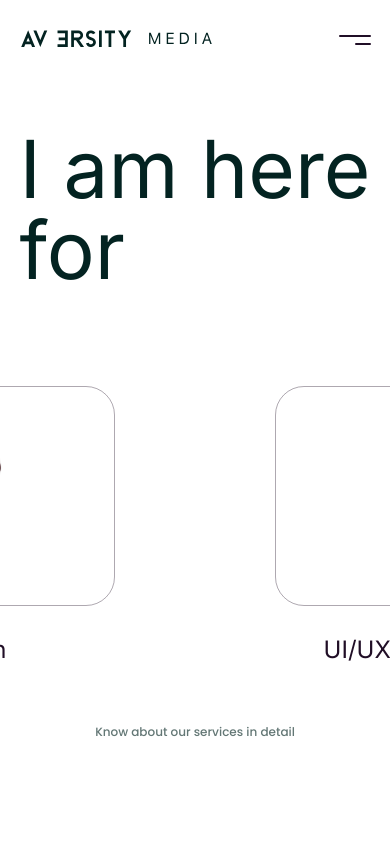
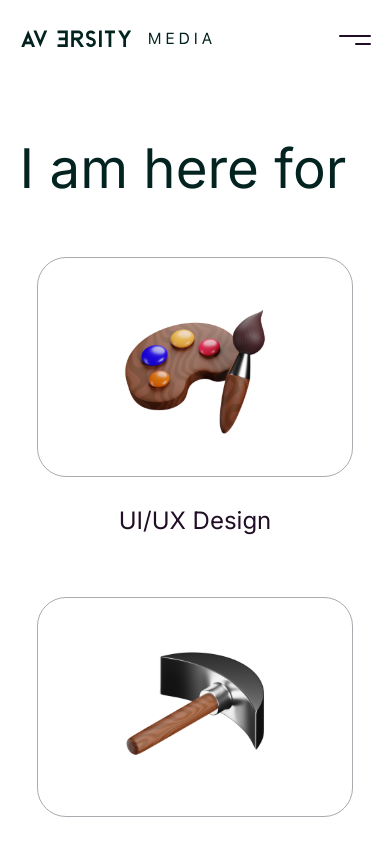
Before and after one commit to dibkb/aversitymediaOfficial, a Next.js app: page /getstarted in a window 390 px wide. Built offline with nearby package versions, Linux system fonts and the light colour scheme.

Commit message:
contact form 3 pages mobile responsive

```diff
--- a/pages/getstarted.tsx
+++ b/pages/getstarted.tsx
@@ -16,6 +16,7 @@ const Getstarted: React.FC = () => {
     setSlider((prev) => prev - 1);
   };
   const [formValue, setFormValue] = useState(formDefaultContext);
+  console.log(formValue.work);
   return (
     <FormContext.Provider
       value={{
@@ -40,16 +41,35 @@ const Getstarted: React.FC = () => {
             </a>
           )}
           {slider === 0 && <span className={styles["buffer"]}>buffer</span>}
+          {/* ================== next button =================== */}
           {slider === 2 && (
             <div className={styles["submit-container"]}>
               <CtaText arrow={false} tick={true} text="Submit Response" />
             </div>
           )}
-          {slider !== 2 && (
-            <div className={styles["arrow"]} onClick={incrementSlide}>
+          {slider === 1 && (
+            <div
+              className={styles["roundButtonContainer"]}
+              onClick={incrementSlide}
+            >
               <RoundButton />
             </div>
           )}
+          {slider === 0 && (
+            <>
+              <div
+                className={
+                  formValue.work !== null
+                    ? styles["roundButtonContainer"]
+                    : styles["roundButtonContainer--disable "]
+                }
+                onClick={incrementSlide}
+              >
+                <RoundButton />
+              </div>
+            </>
+          )}
+          {/* ================== next button =================== */}
         </footer>
       </div>
     </FormContext.Provider>
--- a/pages/workflow.tsx
+++ b/pages/workflow.tsx
@@ -5,7 +5,7 @@ import styles from "../styles/GetStarted.module.scss";
 const workflow: React.FC = () => {
   return (
     <div className={styles["getStartedContainer"]}>
-      <h3>Our Workflow Process</h3>
+      <h3>Our Project Workflow</h3>
       <main className={styles["body"]}>
         <section>
           <aside className={styles["left"]}></aside>
--- a/src/components/estimatecost/Budget.tsx
+++ b/src/components/estimatecost/Budget.tsx
@@ -1,15 +1,24 @@
-import React, { useContext, useState } from "react";
+import React, { useContext, useEffect, useState } from "react";
 import { Warning } from "../../../public/svg/Icons";
 //---------------------  styles --------------------
 import styles from "../../../styles/EstimateCost.module.scss";
-import { formBudget } from "../../../types/Types";
+import { budgetInfoType, formBudget } from "../../../types/Types";
 import { CheckBoxEmpty, CheckBoxTick } from "../CheckBoxes";
-import { budgetInfo } from "./Budgetinfo";
+import { budgetInfoDesign, budgetInfoDesignAndDev } from "./Budgetinfo";
 import FormContext from "../../../context/context";
 export const Budget: React.FC = () => {
   const formContext = useContext(FormContext);
-  const [budget, setBudget] = useState<formBudget>("category-2");
+  const [budgetInfo, setBudgetInfo] = useState<budgetInfoType>();
+  const [budget, setBudget] = useState<formBudget>();
   const formValue = useContext(FormContext);
+  useEffect(() => {
+    if (formValue.formValue.work === "designOnly") {
+      setBudgetInfo(budgetInfoDesign);
+    }
+    if (formValue.formValue.work === "designAndDev") {
+      setBudgetInfo(budgetInfoDesignAndDev);
+    }
+  }, [formValue]);
   const selectBudgetHandler = (id: formBudget) => {
     setBudget(id);
     formContext.setFormValue({
@@ -21,7 +30,8 @@ export const Budget: React.FC = () => {
     <div className={styles["budget-subContainer"]}>
       <h1>My budget is</h1>
       <main>
-        {budgetInfo.map((item) => {
+        {budgetInfo &&
+          budgetInfo.map((item) => {
             return (
               <div key={item.id} onClick={() => selectBudgetHandler(item.id)}>
                 <span>
@@ -32,7 +42,13 @@ export const Budget: React.FC = () => {
             );
           })}
       </main>
-      <div className={styles["caution"]}>
+      <div
+        className={
+          budgetInfo === budgetInfoDesign
+            ? styles["caution--invisible"]
+            : styles["caution"]
+        }
+      >
         <pre>
           <Warning />
         </pre>
--- a/src/components/estimatecost/Budgetinfo.ts
+++ b/src/components/estimatecost/Budgetinfo.ts
@@ -1,6 +1,6 @@
 import { budgetInfoType } from "../../../types/Types";
 
-export const budgetInfo: budgetInfoType = [
+export const budgetInfoDesign: budgetInfoType = [
   {
     id: "category-1",
     price: "Below ₹ 5,000",
@@ -14,3 +14,17 @@ export const budgetInfo: budgetInfoType = [
     price: "Above ₹ 15,000",
   },
 ];
+export const budgetInfoDesignAndDev: budgetInfoType = [
+  {
+    id: "category-1",
+    price: "Below ₹ 10,000",
+  },
+  {
+    id: "category-2",
+    price: "₹ 10,000 - ₹ 25,000",
+  },
+  {
+    id: "category-3",
+    price: "Above ₹ 25,000",
+  },
+];
--- a/src/components/roundButton.tsx
+++ b/src/components/roundButton.tsx
@@ -1,6 +1,9 @@
 import React, { useState } from "react";
 import styles from "../../styles/roundButton.module.scss";
 import { ArrowNormal, ArrowHover } from "../../public/svg/Arrow";
+export type RoundButtonProp = {
+  marginBottom: React.CSSProperties | null;
+};
 const RoundButton: React.FC = () => {
   const [hovered, setHovered] = useState(false);
   return (
--- a/styles/ContactForm.module.scss
+++ b/styles/ContactForm.module.scss
@@ -24,6 +24,7 @@
       color: $warningRed;
       text-align: center;
       margin-top: 1rem;
+      user-select: none;
     }
     .invisible {
       visibility: hidden;
@@ -150,3 +151,37 @@
     }
   }
 }
+// =====================================contact form ++++++++++++++++++
+@media (max-width: 700px) {
+  .contactFormContainer {
+    h1 {
+      margin-top: 1rem;
+      font-size: 14vw;
+    }
+    main {
+      margin-top: 4rem;
+      flex-direction: column;
+      flex-wrap: nowrap;
+      row-gap: none;
+    }
+  }
+  .contactDirectly--container {
+    pre {
+      margin-bottom: 1rem;
+    }
+  }
+}
+@media (max-width: 400px) {
+  .privacy-assurance {
+    display: flex;
+    flex-direction: column;
+    align-items: center;
+    pre {
+      margin-top: 1rem;
+      text-align: center;
+      display: flex;
+      // border: 1px solid red;
+      // text-overflow: clip;
+    }
+  }
+}
--- a/styles/EstimateCost.module.scss
+++ b/styles/EstimateCost.module.scss
@@ -4,6 +4,7 @@
   margin-top: 3rem;
   max-height: 100vh;
   min-height: 720px;
+  // border: 1px solid magenta;
   .body {
     height: 680px;
   }
@@ -24,12 +25,18 @@
         color: $text-heading;
       }
     }
-    .arrow {
+    .roundButtonContainer,
+    .roundButtonContainer--disable {
       display: flex;
       align-items: center;
       justify-content: center;
       margin-top: 2rem;
       padding-right: 3rem;
+    }
+    .roundButtonContainer--disable {
+      opacity: 0.4;
+      cursor: not-allowed;
+      pointer-events: none;
     }
     .submit-container {
       display: flex;
@@ -49,9 +56,12 @@
     align-self: center;
     display: flex;
     justify-content: space-between;
-    width: 900px;
+    width: 80%;
+    max-width: 900px;
+    min-width: 800px;
     section,
     .--active {
+      user-select: none;
       cursor: pointer;
       pre {
         margin-top: 2rem;
@@ -67,6 +77,7 @@
       display: flex;
       justify-content: center;
       align-items: center;
+      user-select: none;
       &:hover {
         background-color: $lime;
         border: 1.6px solid #b8de20;
@@ -96,11 +107,6 @@
       text-decoration: underline;
     }
   }
-  .arrow {
-    margin-top: 1rem;
-    display: flex;
-    justify-content: center;
-  }
 }
 // ===========================     Budget    =========================
 .budget-subContainer {
@@ -110,7 +116,10 @@
   main {
     display: flex;
     justify-content: space-between;
-    margin: 6rem 0;
+    margin: 6rem auto;
+    width: 80%;
+    min-width: 900px;
+
     div {
       display: flex;
       align-items: center;
@@ -128,8 +137,8 @@
       }
     }
   }
-  .caution {
-    //  width: 100%;
+  .caution,
+  .caution--invisible {
     display: flex;
     align-items: center;
     justify-content: center;
@@ -139,6 +148,9 @@
     p {
       @include formWarning;
     }
+  }
+  .caution--invisible {
+    visibility: hidden;
   }
   .backBtn {
     display: flex;
@@ -150,3 +162,74 @@
     }
   }
 }
+// ================ Responsive Design==========================
+@media (max-width: 900px) {
+  .EC-container {
+    min-height: min-content !important;
+    max-height: max-content;
+    padding-bottom: 6rem;
+    .body {
+      height: auto;
+    }
+  }
+  .work-sub-Container {
+    main {
+      margin-top: 3rem;
+      flex-direction: column;
+      align-items: center;
+      section:first-child {
+        margin-bottom: 4rem;
+      }
+    }
+  }
+}
+
+@media (max-width: 600px) {
+  .work-sub-Container {
+    h1 {
+      font-size: 14vw;
+    }
+    main {
+      flex-direction: column;
+      align-items: center;
+      section {
+        margin-bottom: 1rem;
+        display: flex;
+        flex-direction: column;
+        align-items: center;
+      }
+      .image-Container {
+        width: 81vw;
+        // border: 1px solid red;
+      }
+    }
+  }
+}
+
+// ================================= Responsive Budget Container +++++++++++++++++
+@media (max-width: 970px) {
+  .EC-container {
+    min-height: min-content !important;
+    max-height: max-content;
+    padding-bottom: 6rem;
+    footer {
+      margin-top: 2rem;
+    }
+  }
+  .budget-subContainer {
+    main {
+      flex-direction: column;
+      // border: 1px solid red;
+      div:not(:last-child) {
+        margin-bottom: 4rem;
+      }
+    }
+  }
+}
+@media (max-width: 600px) {
+  .budget-subContainer {
+    h1 {
+      font-size: 14vw;
+    }
+  }
+}
--- a/styles/GetStarted.module.scss
+++ b/styles/GetStarted.module.scss
@@ -5,6 +5,7 @@
   flex-direction: column;
   h3 {
     @include headingNormal;
+    font-weight: 500;
   }
   footer {
     align-self: center;
@@ -18,7 +19,6 @@
     align-items: center;
     justify-content: center;
     margin: 9rem 0 3rem 0;
-    //  border: 1px solid red;
     p {
       padding: 0.5rem 0;
       margin-left: 1rem;
@@ -56,3 +56,37 @@
     }
   }
 }
+// =========Responsive==============
+@media (max-width: 600px) {
+  .getStartedContainer {
+    h3 {
+      font-size: $headingFontSizeMobile;
+    }
+  }
+  .body {
+    section:first-child {
+      margin-bottom: 9rem;
+    }
+    section:last-child {
+      margin-bottom: 0rem;
+    }
+    .left {
+      // border: 1px solid red;
+      margin-right: 1.5rem !important;
+    }
+    .right {
+      .points {
+        line-height: 40px;
+      }
+    }
+  }
+  .tagline {
+    pre {
+      margin: 0;
+    }
+    p {
+      margin-left: 0.4rem !important;
+      font-size: 2.6vw !important;
+    }
+  }
+}
--- a/styles/Home.module.scss
+++ b/styles/Home.module.scss
@@ -34,7 +34,7 @@
           background: #4f2c47;
           top: 3.75rem;
           left: 0.5rem;
-          filter: blur(81px);
+          filter: blur(90px);
         }
       }
     }
--- a/styles/_fonts.scss
+++ b/styles/_fonts.scss
@@ -85,3 +85,5 @@ $Poppins: "Poppins", sans-serif;
   font-size: 0.75rem;
   color: $formCaution;
 }
+$headingFontSizeMobile: 18vw;
+$headingFontSizeMidMobile: 15vw;
--- a/types/Types.tsx
+++ b/types/Types.tsx
@@ -5,7 +5,7 @@ export type pageurl =
   | "work"
   | "workflow"
   | "contact";
-export type formBudget = "category-1" | "category-2" | "category-3";
+export type formBudget = "category-1" | "category-2" | "category-3" | null;
 export interface NavLinkContainerProps {
   setShowNav: (value: boolean) => void;
   pageUrl: string;
```
Lines whose indentation alone changed are shown as unchanged.
